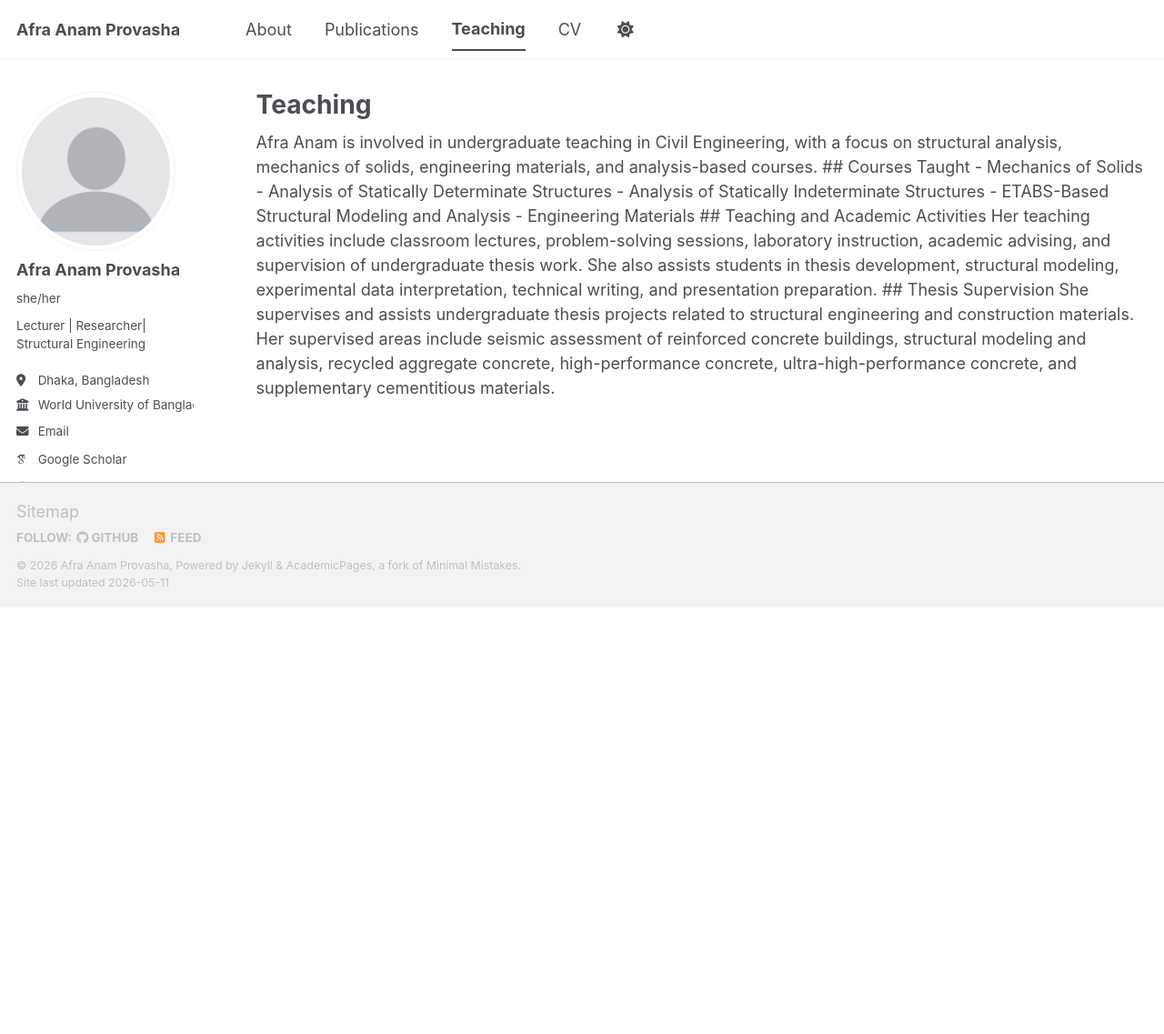
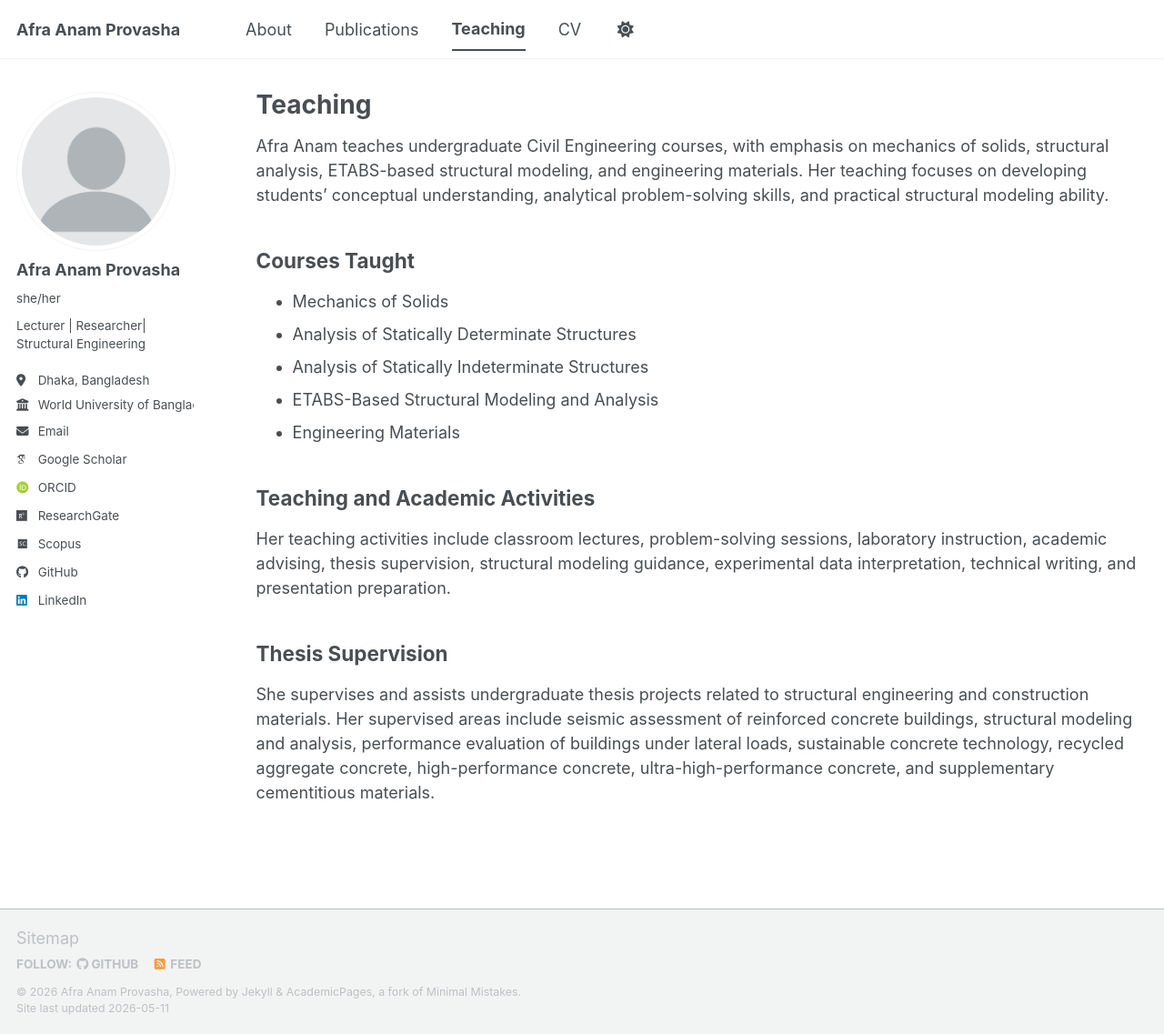
Before and after one commit to Anam107/Anam107.github.io, a Jekyll site: the page built from _pages/teaching.html, in a window 1280 px wide and 1137 px high. Shown: the whole window at 91% size. Built offline with Jekyll 4.4.1, drawn with Linux system fonts in a browser that asks for light colours; some web fonts are replaced; a script bundle is joined from its source files by our own code; library files that are not in the unit come from our copies.

Commit message:
Revise teaching profile and course details
Updated teaching description and added details about courses and activities.

```diff
--- a/_pages/teaching.html
+++ b/_pages/teaching.html
@@ -5,26 +5,28 @@
 author_profile: true
 ---
 
-Afra Anam is involved in undergraduate teaching in Civil Engineering, with a focus on structural analysis, mechanics of solids, engineering materials, and analysis-based courses.
+<p>
+Afra Anam teaches undergraduate Civil Engineering courses, with emphasis on mechanics of solids, structural analysis, ETABS-based structural modeling, and engineering materials. Her teaching focuses on developing students’ conceptual understanding, analytical problem-solving skills, and practical structural modeling ability.
+</p>
 
+<h2>Courses Taught</h2>
 
-## Courses Taught
+<ul>
+  <li>Mechanics of Solids</li>
+  <li>Analysis of Statically Determinate Structures</li>
+  <li>Analysis of Statically Indeterminate Structures</li>
+  <li>ETABS-Based Structural Modeling and Analysis</li>
+  <li>Engineering Materials</li>
+</ul>
 
+<h2>Teaching and Academic Activities</h2>
 
-- Mechanics of Solids
-- Analysis of Statically Determinate Structures
-- Analysis of Statically Indeterminate Structures
-- ETABS-Based Structural Modeling and Analysis
-- Engineering Materials
+<p>
+Her teaching activities include classroom lectures, problem-solving sessions, laboratory instruction, academic advising, thesis supervision, structural modeling guidance, experimental data interpretation, technical writing, and presentation preparation.
+</p>
 
+<h2>Thesis Supervision</h2>
 
-## Teaching and Academic Activities
-
-
-Her teaching activities include classroom lectures, problem-solving sessions, laboratory instruction, academic advising, and supervision of undergraduate thesis work. She also assists students in thesis development, structural modeling, experimental data interpretation, technical writing, and presentation preparation.
-
-
-## Thesis Supervision
-
-
-She supervises and assists undergraduate thesis projects related to structural engineering and construction materials. Her supervised areas include seismic assessment of reinforced concrete buildings, structural modeling and analysis, recycled aggregate concrete, high-performance concrete, ultra-high-performance concrete, and supplementary cementitious materials.
+<p>
+She supervises and assists undergraduate thesis projects related to structural engineering and construction materials. Her supervised areas include seismic assessment of reinforced concrete buildings, structural modeling and analysis, performance evaluation of buildings under lateral loads, sustainable concrete technology, recycled aggregate concrete, high-performance concrete, ultra-high-performance concrete, and supplementary cementitious materials.
+</p>
```
